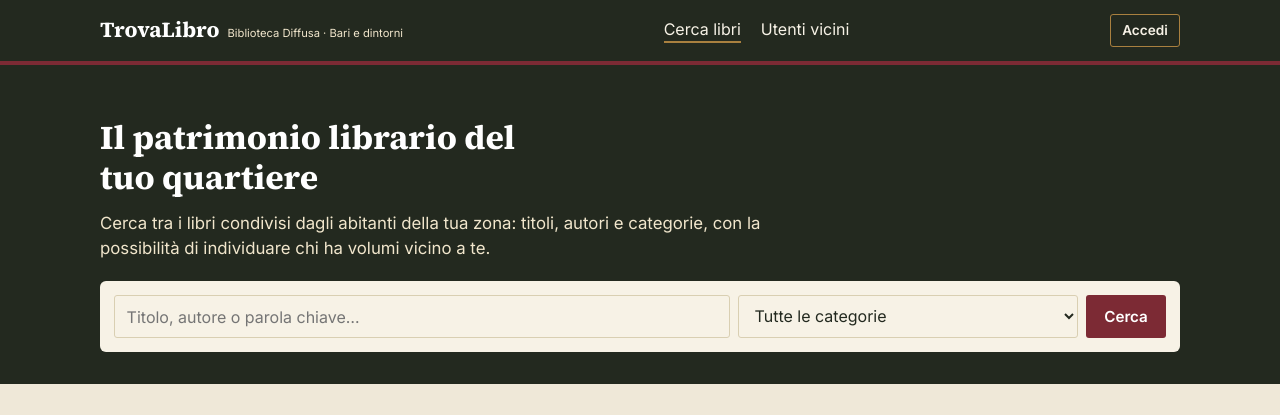
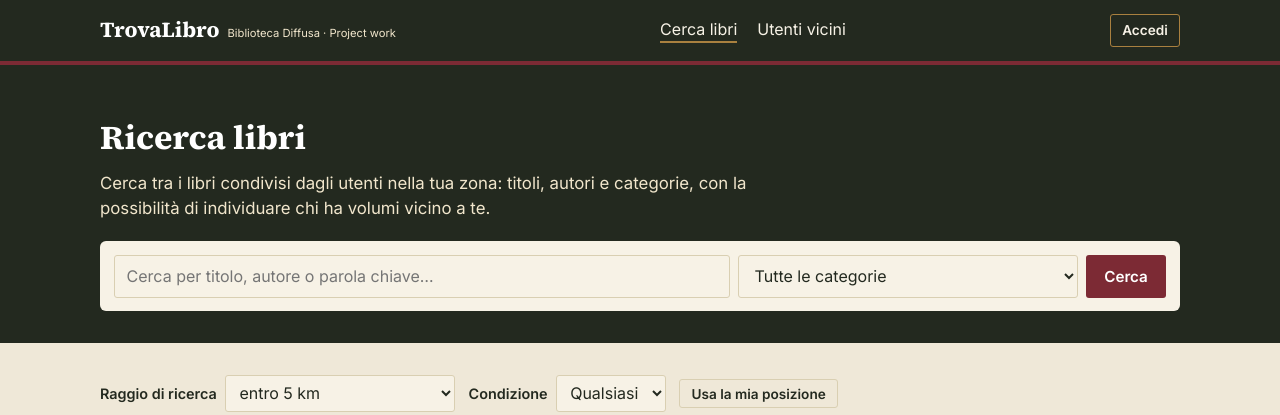
Before and after one commit to guidocauli/trovalibro_old, a website: page public/index.html in a window 1280 px wide. Shown: the top 415 px of the page. Drawn offline with nearby package versions, Linux system fonts and the light colour scheme; no server answers.

Commit message:
Aggiornamenti di forma e stile

```diff
--- a/public/css/style.css
+++ b/public/css/style.css
@@ -84,7 +84,7 @@ fieldset {border:1px solid #D9CFB2; border-radius:6px; padding: 1.25rem; margin:
 
 /* parte iniziale della home */
 .cerca {background: #23291F; color:#F7F2E6; padding:3.25rem 0 2rem; margin-bottom: 2rem; }
-.cerca h1 {color:white; max-width:22ch; }
+.cerca h1 {color:white; }
 .cerca p {color:#F1E6CC; font-size:1.05rem; }
 
 .search-bar {display:flex; flex-wrap:wrap; gap:0.5rem; margin-top:1.25rem;background:#F7F2E6; padding:0.85rem; border-radius:6px;}
--- a/public/index.html
+++ b/public/index.html
@@ -3,7 +3,7 @@
 <head>
 <meta charset="UTF-8">
 <meta name="viewport" content="width=device-width, initial-scale=1.0">
-<title>TrovaLibro — Cerca libri vicino a te</title>
+<title>TrovaLibro — Cerca libri nelle vicinanze</title>
 <meta name="description" content="Scopri i patrimoni librari privati condivisi dagli utenti vicino a te: cerca per titolo, autore, categoria o distanza.">
 <link rel="stylesheet" href="/css/style.css">
 <link rel="stylesheet" href="https://unpkg.com/leaflet@1.9.4/dist/leaflet.css" crossorigin="">
@@ -12,8 +12,8 @@
 <a class="skip-link" href="#main">Salta al contenuto principale</a>
 <header class="site-header">
     <div class="container">
-        <a class="brand" href="/">TrovaLibro <small>Biblioteca Diffusa · Bari e dintorni</small></a>
-        <nav class="main-nav" aria-label="Navigazione principale">
+        <a class="brand" href="/">TrovaLibro <small>Biblioteca Diffusa · Project work</small></a>
+        <nav class="main-nav" aria-label="Principale">
             <a href="/" aria-current="page">Cerca libri</a>
             <a href="/utenti-vicini.html">Utenti vicini</a>
         </nav>
@@ -23,11 +23,11 @@
 
 <section class="cerca">
     <div class="container">
-        <h1>Il patrimonio librario del tuo quartiere</h1>
-        <p>Cerca tra i libri condivisi dagli abitanti della tua zona: titoli, autori e categorie, con la possibilità di individuare chi ha volumi vicino a te.</p>
+        <h1>Ricerca libri</h1>
+        <p>Cerca tra i libri condivisi dagli utenti nella tua zona: titoli, autori e categorie, con la possibilità di individuare chi ha volumi vicino a te.</p>
         <form class="search-bar" id="search-form" role="search" aria-label="Ricerca libri">
             <label class="sr-only" for="q">Titolo, autore, parola chiave</label>
-            <input type="search" id="q" name="q" placeholder="Titolo, autore o parola chiave…">
+            <input type="search" id="q" name="q" placeholder="Cerca per titolo, autore o parola chiave…">
             <label class="sr-only" for="category">Categoria</label>
             <select id="category" name="category">
                 <option value="">Tutte le categorie</option>
@@ -65,7 +65,7 @@
      <span class="hint" id="geo-status"></span>
   </div>
 
- <div class="banner banner-info" id="geo-consent-banner" hidden>La geolocalizzazione richiede il consenso esplicito dal browser: verrà usata solo per calcolare le distanze, non verrà salvata sul server a meno che tu non la condivida esplicitamente dal tuo profilo.</div>
+ <div class="banner banner-info" id="geo-consent-banner" hidden>La geolocalizzazione richiede il consenso esplicito dal browser: verrà usata solo per calcolare le distanze, non verrà salvata sul server a meno che l'utente non la condivida esplicitamente dal tuo profilo.</div>
   <p class="results-count" id="results-count" aria-live="polite">Caricamento dei libri in corso…</p>
   <div class="search-layout">
   <div id="book-list" class="book-grid" aria-label="Risultati della ricerca"></div>
@@ -82,11 +82,13 @@
   <div class="container">
     <p>Trovalibro - Project Work - Di Guido Cauli <guido.cauli@gmail.com>. Dati di esempio. <a href="/privacy.html">Informativa privacy</a></p>
   </div>
+
 </footer>
 
 <script src="https://unpkg.com/leaflet@1.9.4/dist/leaflet.js" crossorigin=""></script>
 <script src="/js/api.js"></script>
 <script src="/js/nav.js"></script>
 <script src="/js/search.js"></script>
+
 </body>
 </html>
```
Also changed, not shown: public/admin.html (+1 -1 lines), public/dashboard.html (+1 -1 lines), public/libro.html (+1 -1 lines), public/login.html (+1 -1 lines), public/privacy.html (+1 -1 lines), public/profilo.html (+1 -1 lines), public/pubblica.html (+1 -1 lines), public/registrati.html (+1 -1 lines), public/utente.html (+1 -1 lines), public/utenti-vicini.html (+1 -1 lines), README.md.
